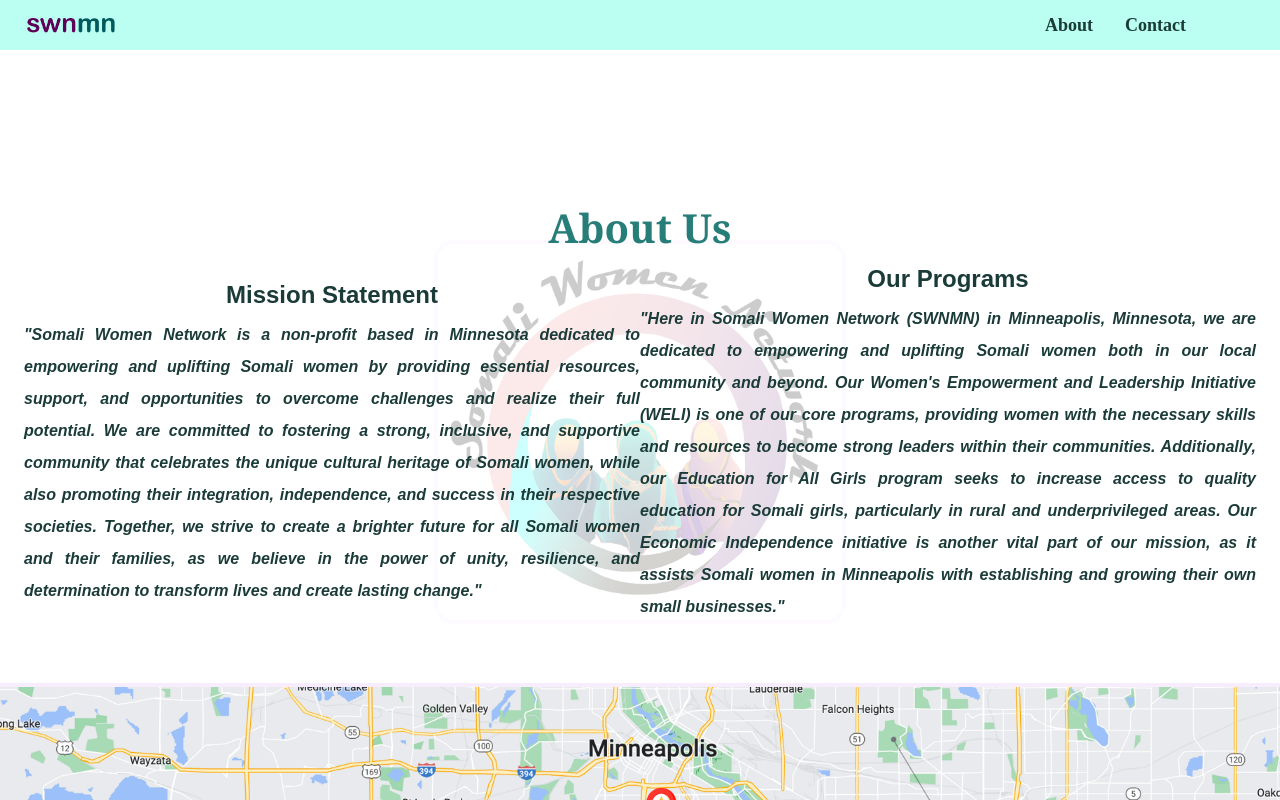
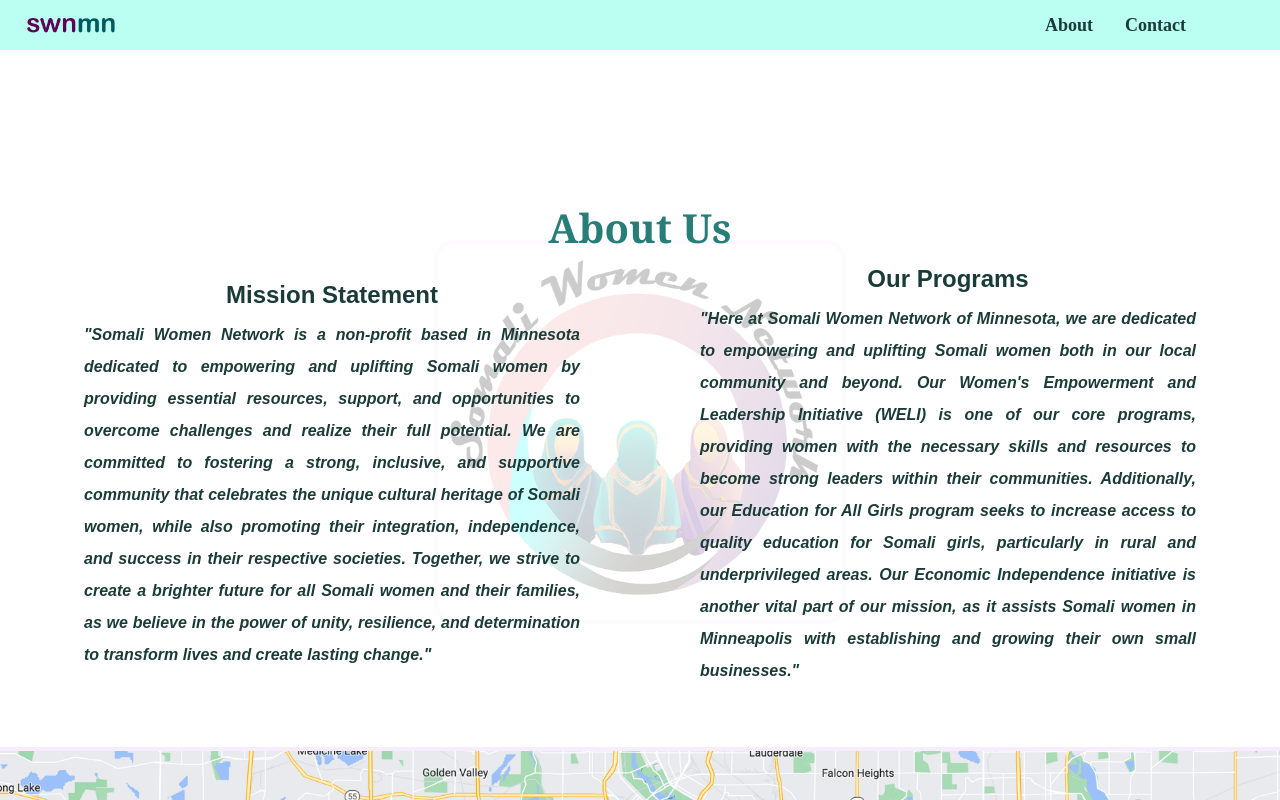
Before and after one commit to hayetechnology/swnmn, a React (Create React App) app in the folder frontend/: page / in a window 1280 px wide. Shown: the top 800 px of the page. Built offline with nearby package versions, Linux system fonts and the light colour scheme.

Commit message:
completed home component

```diff
--- a/frontend/src/components/Home/HomeElements.js
+++ b/frontend/src/components/Home/HomeElements.js
@@ -131,7 +131,6 @@ export const HomeMainTitle = styled.h4`
     //background-color:gold;
     //gold
   }
-
 `;
 
 export const ContMiddle = styled.div`
@@ -167,6 +166,7 @@ export const ContLeft = styled.div`
   display: flex;
   flex-direction: column;
   justify-content: center;
+  padding: 0px 60px;
   align-items: center;
   //background-color: cadetblue;
   //bluegray
@@ -184,8 +184,8 @@ export const TitleL = styled.h6`
   line-height:3rem;
   color:${darktorquise};
   padding:0px;
-  //background-color: pink;
-  //pink
+  //background-color: darkturquoise;
+  //turquoise
 
   @media screen and (max-width: 468px) {
     font-size: 1.5rem;
@@ -226,6 +226,7 @@ export const ContRight = styled.div`
   display: flex;
   flex-direction: column;
   justify-content: center;
+  padding: 0px 60px;
   align-items: center;
   //background-color: plum;
   //violet
@@ -240,7 +241,7 @@ export const ContRight = styled.div`
 
 export const TitleR = styled.h6`
   font-size: 1.5rem;
-  line-height:3rem;
+  line-height: 3rem;
   color:${darktorquise};
   padding: 0px;
   //background-color:lightblue;
@@ -264,7 +265,7 @@ export const ParaR = styled.p`
   color:${darktorquise};
   text-align: justify;
   //background-color: lightpink;
-  //light pink
+  //salmon pink
 
   @media screen and (max-width: 468px) {
     font-size: 14px;
@@ -276,7 +277,7 @@ export const ParaR = styled.p`
     color:${darktorquise};
     text-align: justify;
     //background-color:lightpink;
-    //light pink
+    //salmon pink
   }
 `;
 
@@ -292,7 +293,7 @@ export const ContBottom = styled.div`
     display: flex;
     justify-content: center;
     margin: 60px auto 0px auto;
-    background-color: lightgreen;
+    //background-color: lightgreen;
     //light green
   }
 `;
--- a/frontend/src/components/Home/index.js
+++ b/frontend/src/components/Home/index.js
@@ -54,7 +54,7 @@ import HomeLocationImageSmall  from '../../images/HomeLocationImageSmall.png';
           <ContRight>
             <TitleR>Our Programs</TitleR>
             <ParaR>
-              "Here in Somali Women Network (SWNMN) in Minneapolis, Minnesota,
+              "Here at Somali Women Network of Minnesota,
               we are dedicated to empowering and uplifting Somali women both in
               our local community and beyond. Our Women's Empowerment and
               Leadership Initiative (WELI) is one of our core programs,
```
